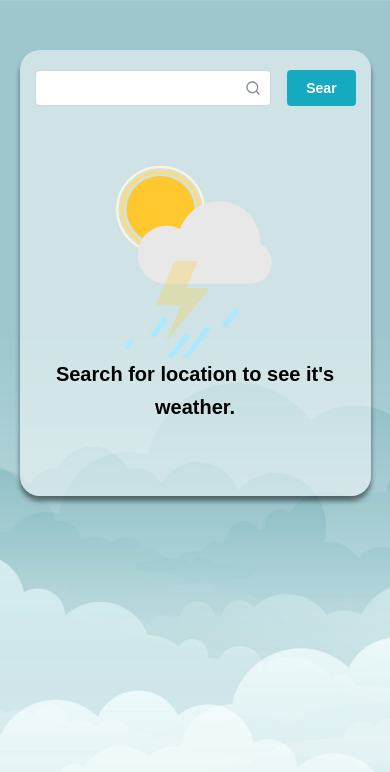
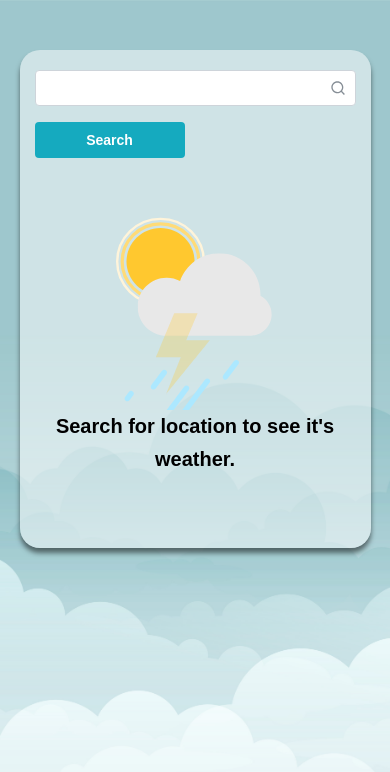
Before and after one commit to Umair-Ahmed786/weather-app, a React (Create React App) app: page / in a window 390 px wide. Shown: the top 772 px of the page. Built offline with nearby package versions, Linux system fonts and the light colour scheme.

Commit message:
🐞 responsive search bar

```diff
--- a/src/app/components/LocationInput.jsx
+++ b/src/app/components/LocationInput.jsx
@@ -13,7 +13,7 @@ function LocationInput({ value, onChange, handleLocation }) {
   return (
     <form onSubmit={form.onSubmit(({ location }) => handleLocation(location))}>
       <Grid>
-        <Grid.Col span={9}>
+        <Grid.Col span={{ xs: 12, sm: 9 }}>
           <TextInput
             w="100%"
             value={value}
@@ -23,8 +23,8 @@ function LocationInput({ value, onChange, handleLocation }) {
             rightSection={<RiSearchLine />}
           />
         </Grid.Col>
-        <Grid.Col span={3}>
-          <Button fullWidth type="submit">
+        <Grid.Col span={{ xs: 12, sm: 3 }}>
+          <Button fullWidth maw={150} type="submit">
             Search
           </Button>
         </Grid.Col>
```
